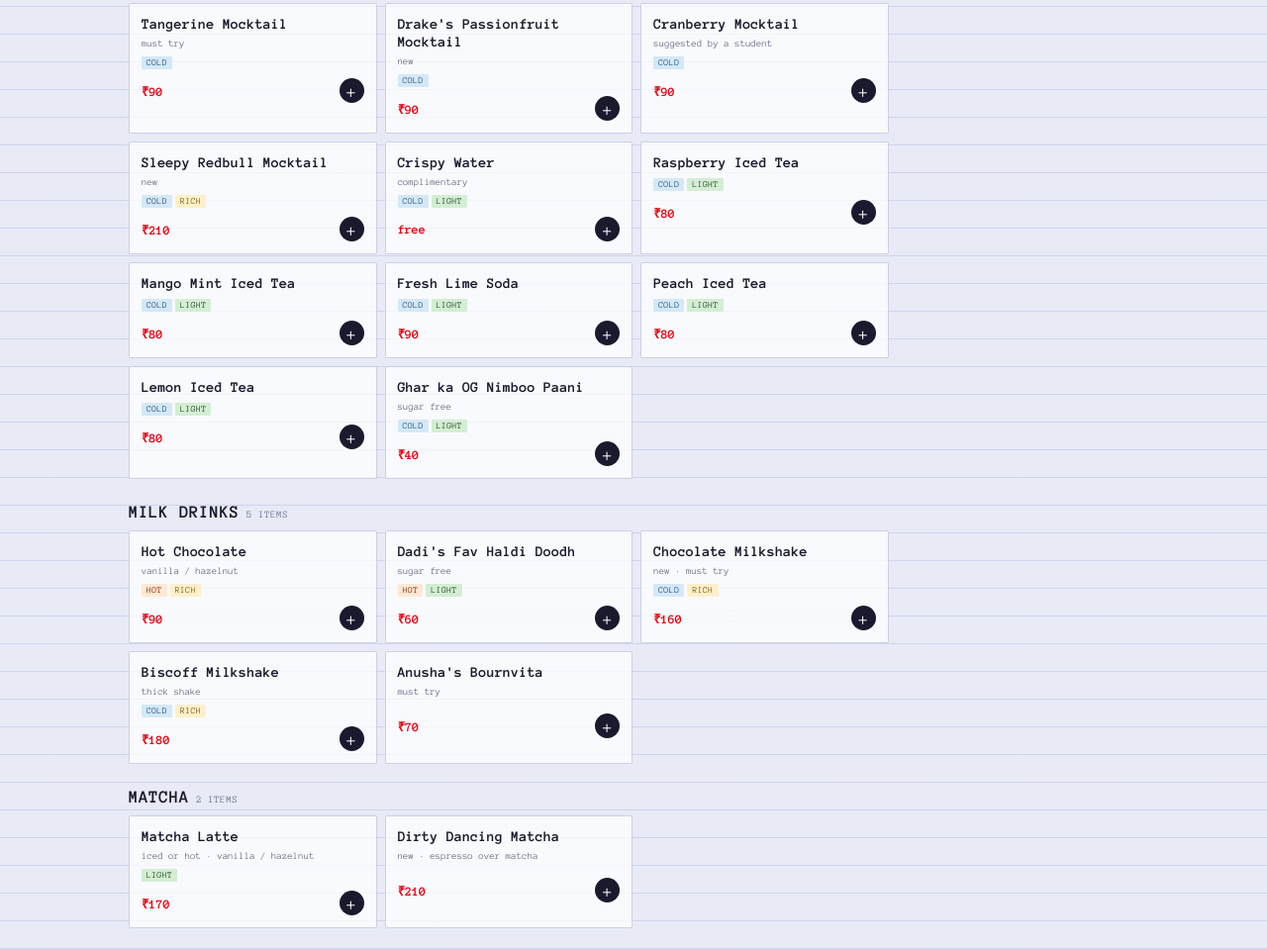
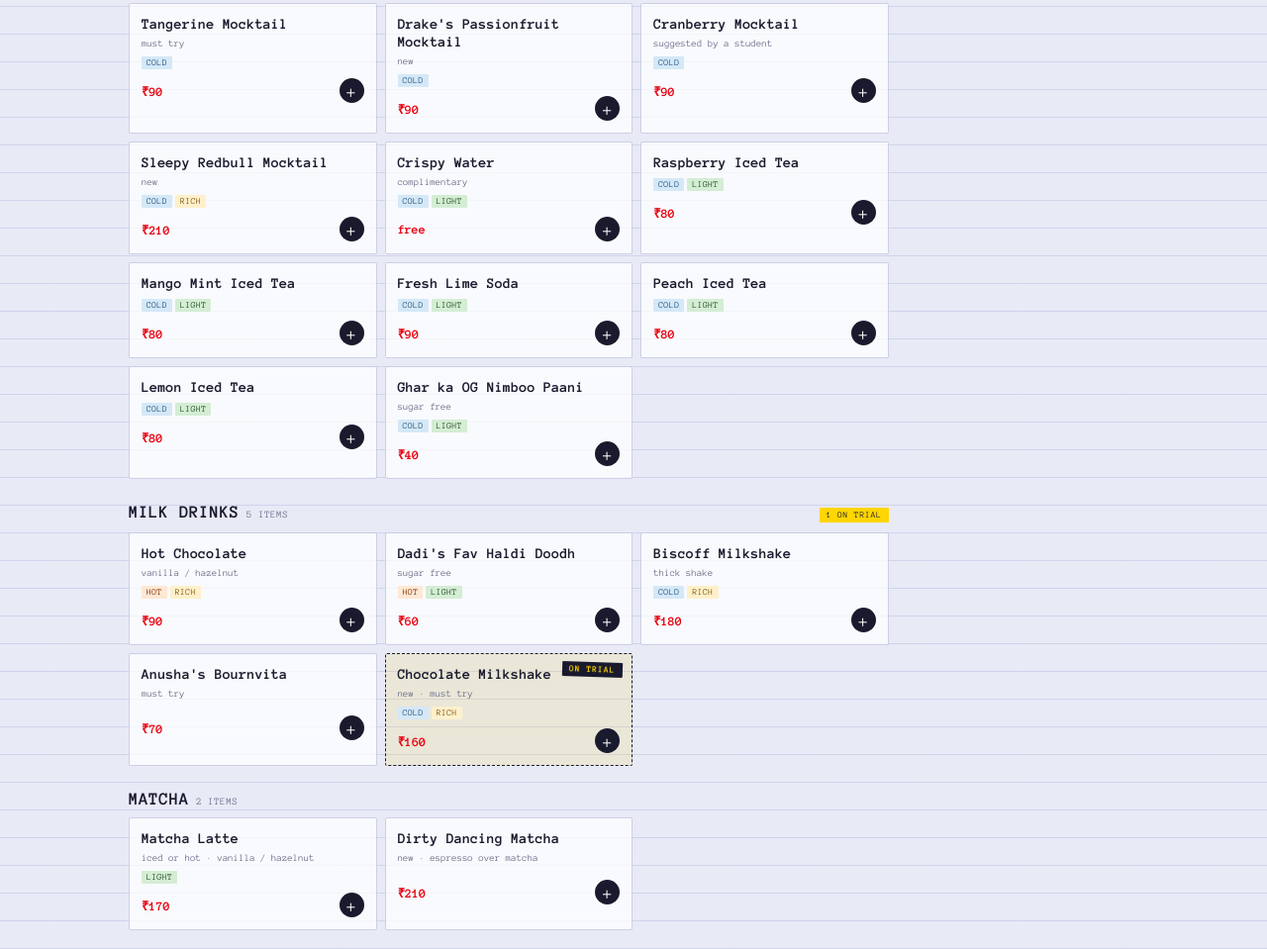
Before and after one commit to hemank9/CreateryDemo, a website: page index.html in a window 1280 px wide. Shown: the part 1225-2184 px from the top of the page at 99% size. Drawn offline with Linux system fonts and the light colour scheme.

Commit message:
Update index.html

```diff
--- a/index.html
+++ b/index.html
@@ -643,7 +643,7 @@ const MENU=[
   // MILK
   {id:28,n:'Hot Chocolate',s:'vanilla / hazelnut',p:90,c:'milk',t:['hot','more-sugar'],x:{flavour:['Classic','Vanilla +30','Hazelnut +30']}},
   {id:29,n:"Dadi's Fav Haldi Doodh",s:'sugar free',p:60,c:'milk',t:['hot','less-sugar']},
-  {id:30,n:'Chocolate Milkshake',s:'new · must try',p:160,c:'milk',t:['cold','more-sugar']},
+
   {id:31,n:'Biscoff Milkshake',s:'thick shake',p:180,c:'milk',t:['cold','more-sugar']},
   {id:32,n:"Anusha's Bournvita",s:'must try',p:70,c:'milk',t:[],x:{temp:['Iced','Hot']}},
   // MATCHA
@@ -664,7 +664,8 @@ const MENU=[
   {id:47,n:'Lemon Cheesecake',s:'',p:120,c:'desserts',t:[]},
   {id:48,n:'Chocolate Cheesecake',s:'must try · new',p:120,c:'desserts',t:['more-sugar']},
   // TRIAL
-  {id:70,n:'Cardamom Cold Brew',s:'on trial — tell us what you think',p:130,c:'cold-coffee',t:['cold','less-sugar'],trial:true},
+  {id:70,n:'Affogato with Cookie',s:'on trial — tell us what you think',p:120,c:'cold-coffee',t:['cold','less-sugar'],trial:true},
+  {id:30,n:'Chocolate Milkshake',s:'new · must try',p:160,c:'milk',t:['cold','more-sugar'],trial:true},
 ];
 const CL={'hot-coffee':'Hot Coffee','cold-coffee':'Cold Coffee','cold-beverages':'Cold Beverages','milk':'Milk Drinks','matcha':'Matcha','food':'Food','desserts':'Desserts'};
 let cart=[],AF=new Set(),AC='all',CS={},step=1,slot='ASAP',pay='upi';
```
